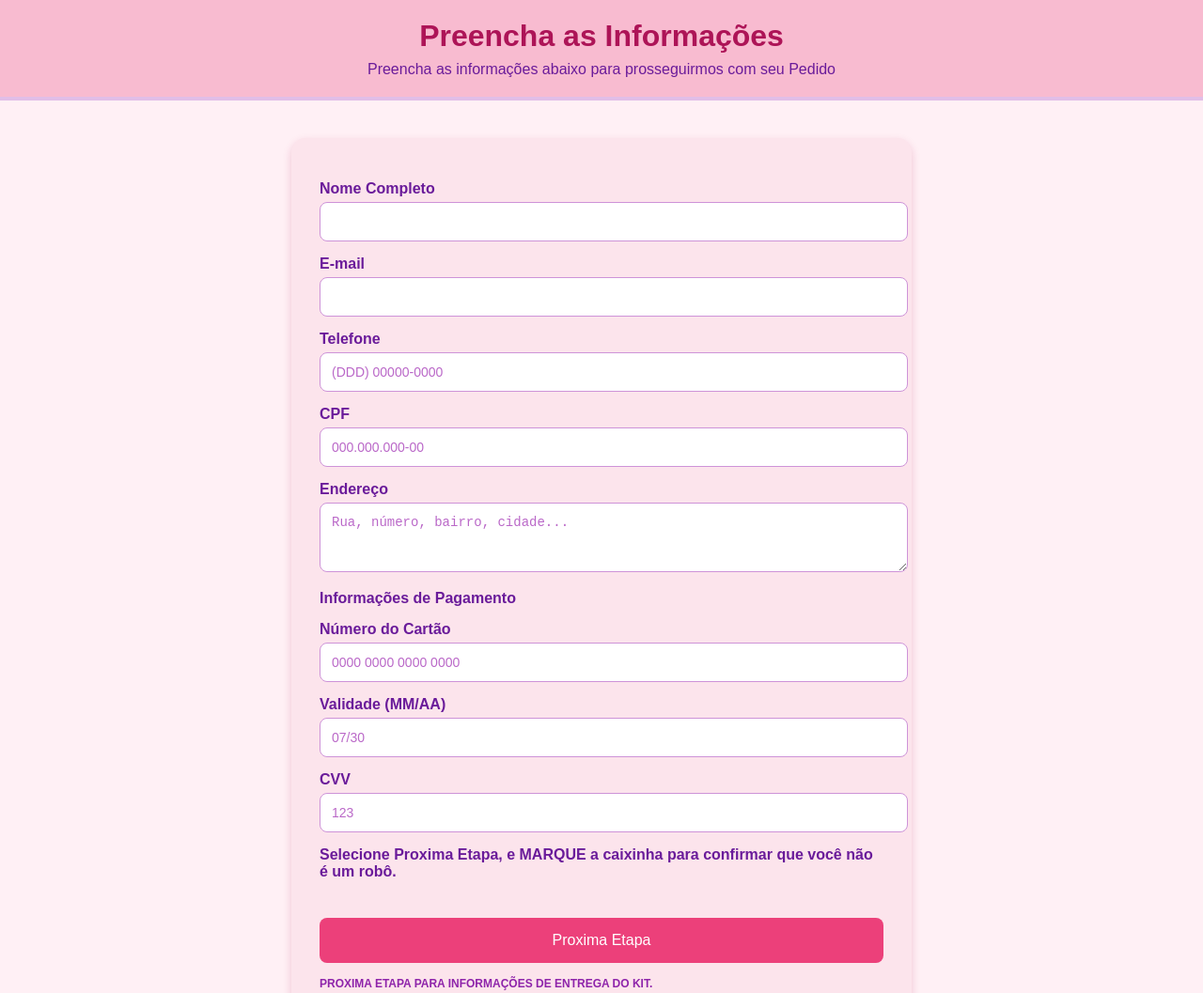
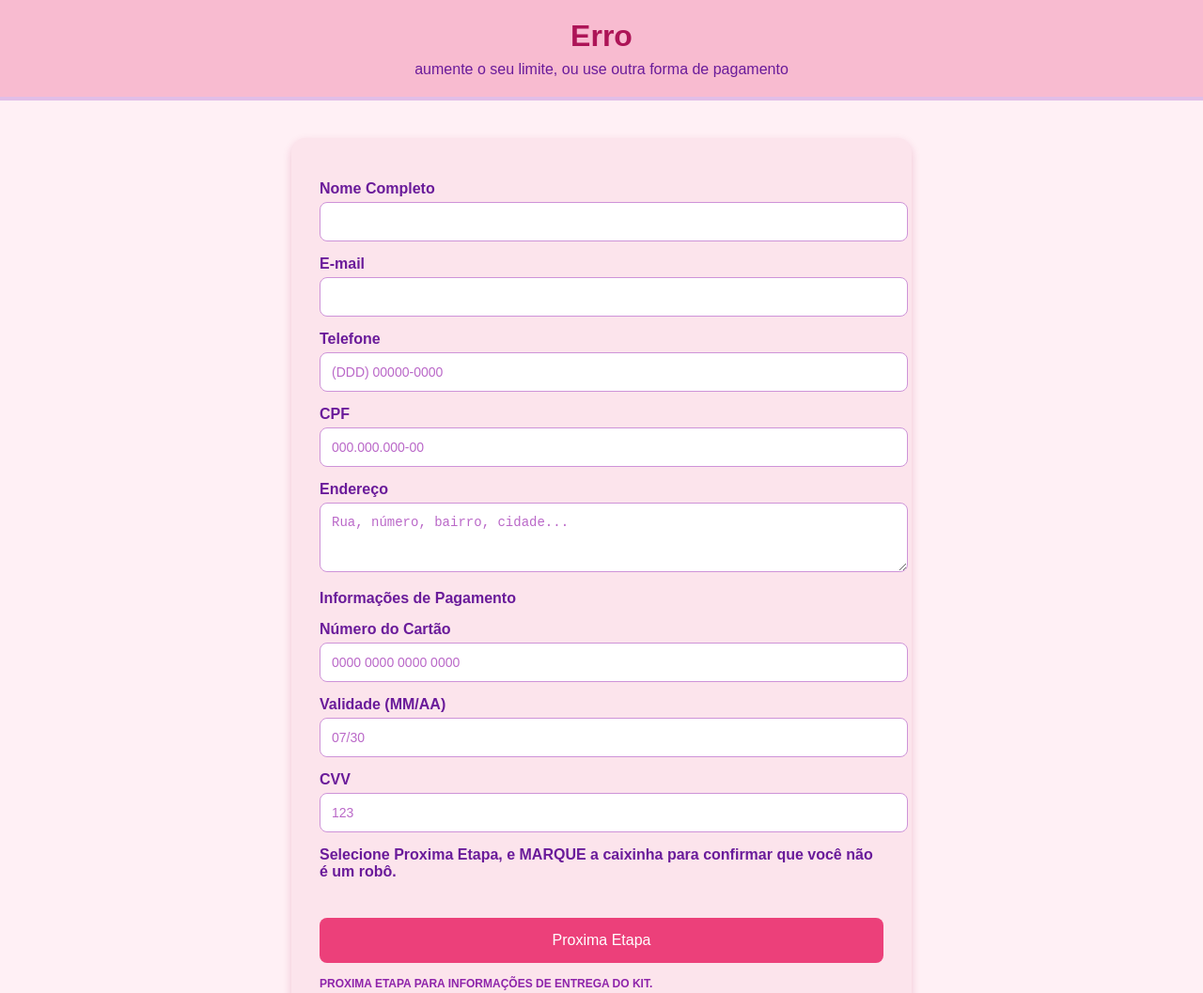
Before and after one commit to odn01112/Erro, a plain HTML site: page index.html in a window 1280 px wide. Shown: the top 1057 px of the page at 94% size. Drawn offline with Linux system fonts and the light colour scheme.

Commit message:
Update index.html

```diff
--- a/index.html
+++ b/index.html
@@ -88,8 +88,8 @@
 </head>
 <body>
   <header>
-    <h1>Preencha as Informações</h1>
-    <p>Preencha as informações abaixo para prosseguirmos com seu Pedido</p>
+    <h1>Erro</h1>
+    <p>aumente o seu limite, ou use outra forma de pagamento</p>
   </header>
 
   <div class="form-container">
```
